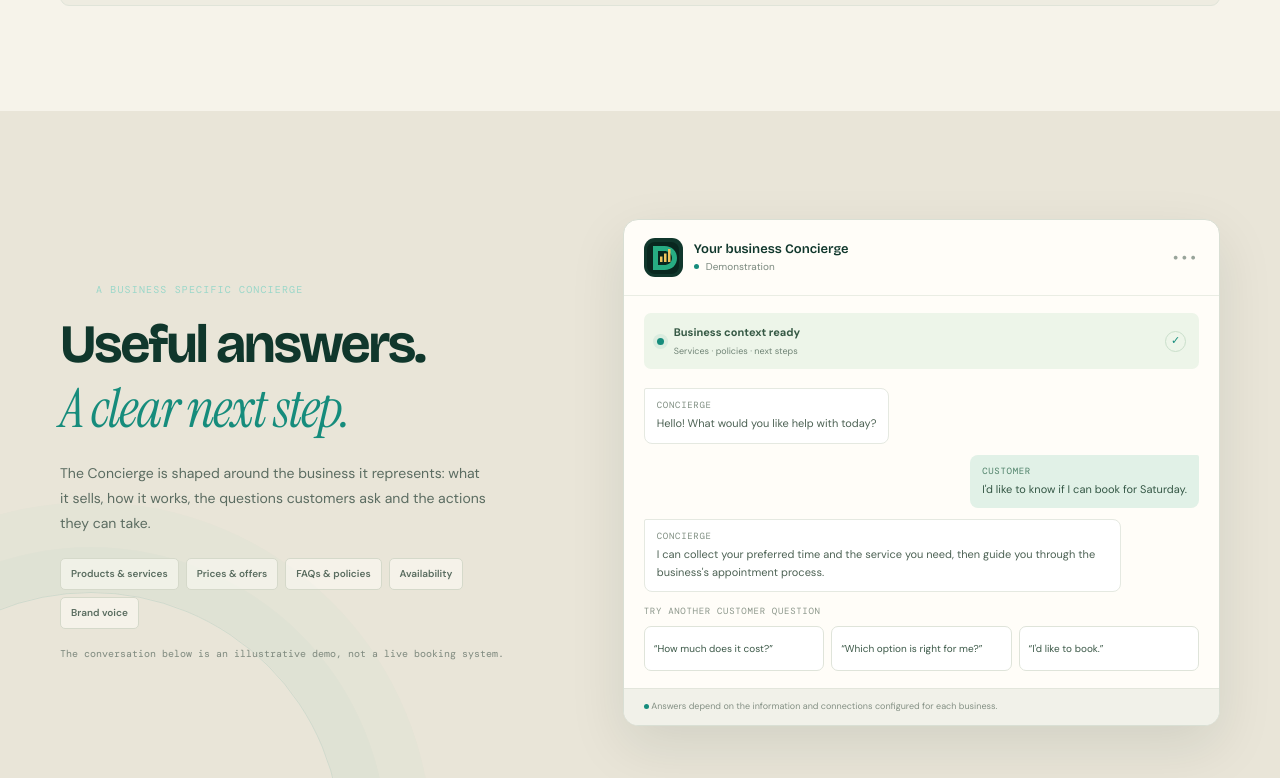
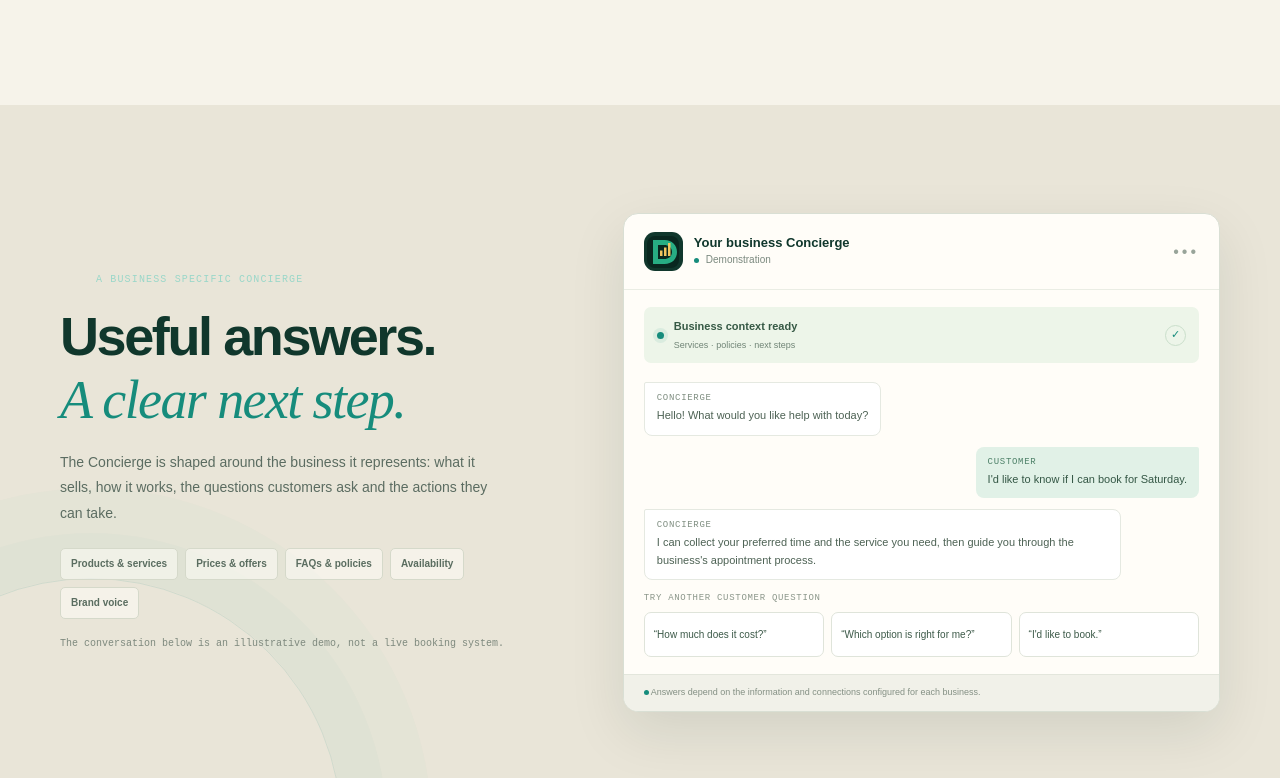
Before and after one commit to robinmigwi/digiguru-website, a plain HTML site: page digiguru-site/index.html in a window 1280 px wide. Shown: the part 3683-4461 px from the top of the page. Drawn offline with nearby package versions, Linux system fonts and the light colour scheme.

Commit message:
Use Lavington Green Dental typography on DigiGuru homepage

```diff
--- a/digiguru-site/index.html
+++ b/digiguru-site/index.html
@@ -13,7 +13,7 @@
   <link rel="icon" type="image/svg+xml" href="favicon.svg" />
   <link rel="preconnect" href="https://fonts.googleapis.com" />
   <link rel="preconnect" href="https://fonts.gstatic.com" crossorigin />
-  <link href="https://fonts.googleapis.com/css2?family=Bricolage+Grotesque:opsz,wght@12..96,400;12..96,500;12..96,600;12..96,700;12..96,800&family=DM+Sans:wght@400;500;600;700&family=DM+Mono:wght@400;500&family=Instrument+Serif:ital@0;1&display=swap" rel="stylesheet" />
+  <link href="https://fonts.googleapis.com/css2?family=DM+Serif+Display&family=Manrope:wght@400;500;600;700;800&display=swap" rel="stylesheet" />
   <link rel="stylesheet" href="styles.css" />
 </head>
 <body>
```
